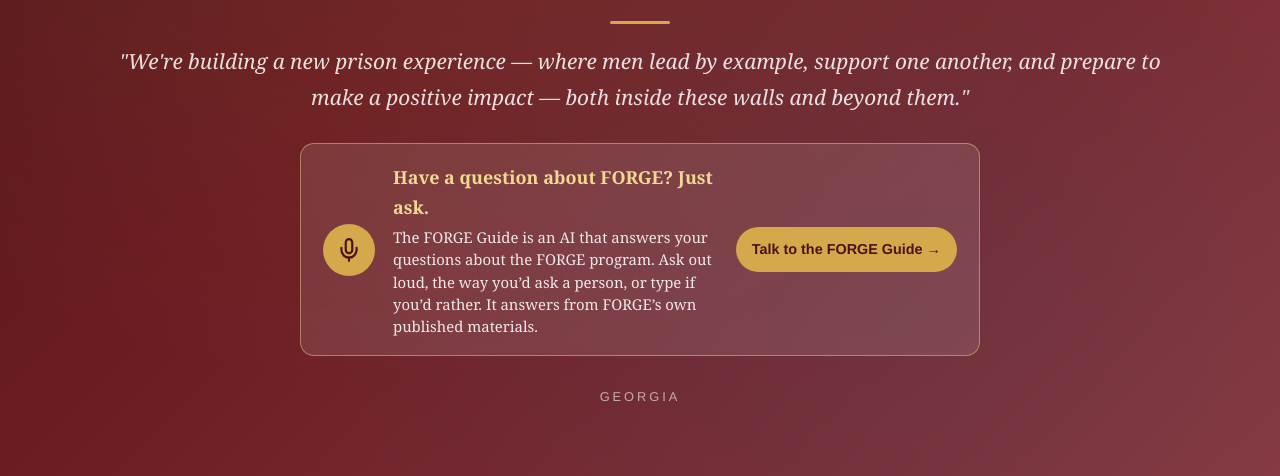
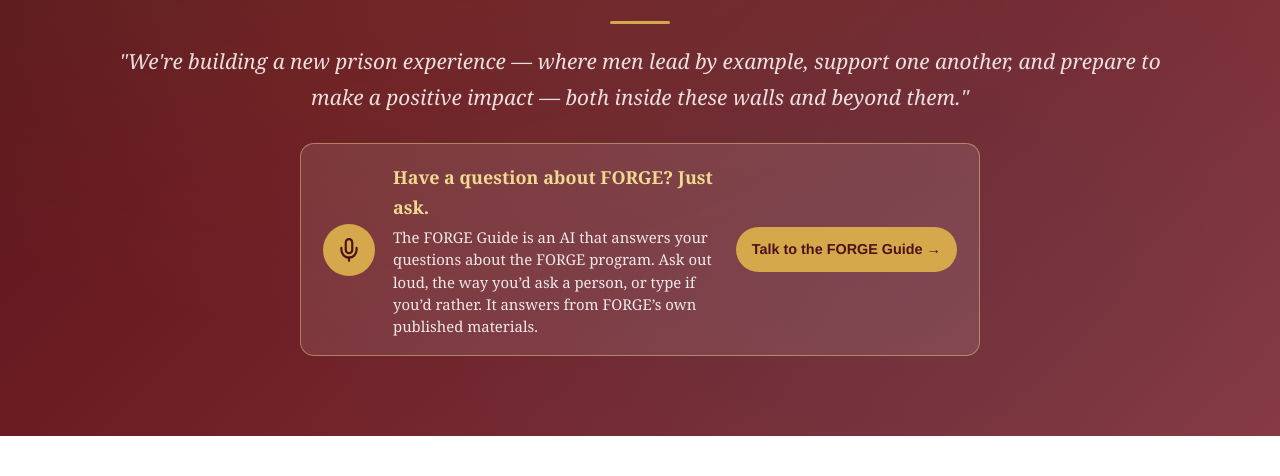
Before and after one commit to forge24601/forge-site, a plain HTML site: page index.html in a window 1280 px wide. Shown: the part 476-952 px from the top of the page. Drawn offline with Linux system fonts and the light colour scheme.

Commit message:
Home hero: remove the 'GEORGIA' line under the FORGE Guide card (BT 2026-11-15)
Co-Authored-By: Claude Opus 5.5 <noreply@anthropic.com>

```diff
--- a/css/style.css
+++ b/css/style.css
@@ -196,14 +196,6 @@ h4 { font-size: 1.15rem; color: var(--blue); }
     margin-bottom: 10px;
 }
 
-.hero-location {
-    font-family: 'Helvetica Neue', Arial, sans-serif;
-    font-size: 0.8rem;
-    letter-spacing: 3px;
-    text-transform: uppercase;
-    color: rgba(255,255,255,0.6);
-    margin-top: 30px;
-}
 
 .hero-small {
     padding: 60px 0 50px;
--- a/index.html
+++ b/index.html
@@ -53,7 +53,6 @@
             </span>
             <span class="hero-ask-go">Talk to the FORGE Guide &rarr;</span>
         </a>
-        <p class="hero-location">Georgia</p>
     </div>
 </section>
 
```
